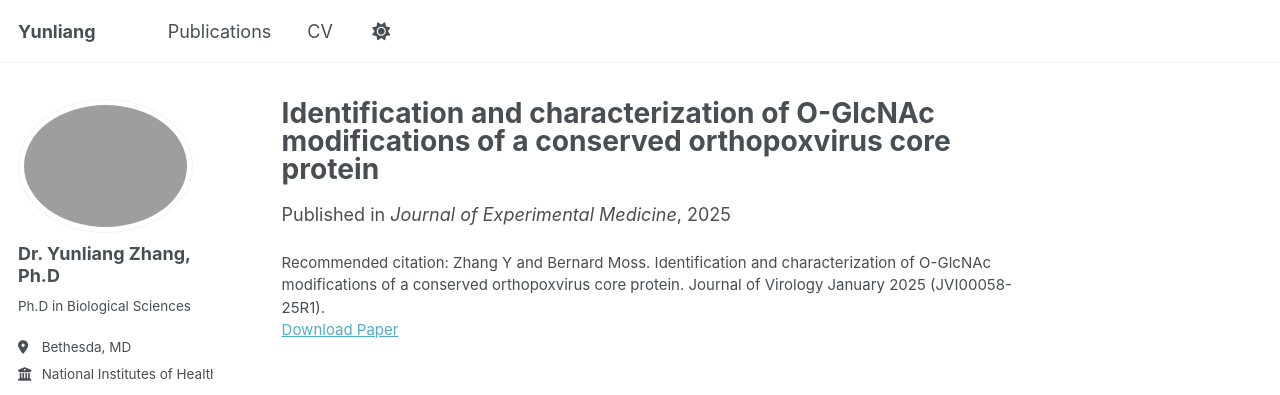
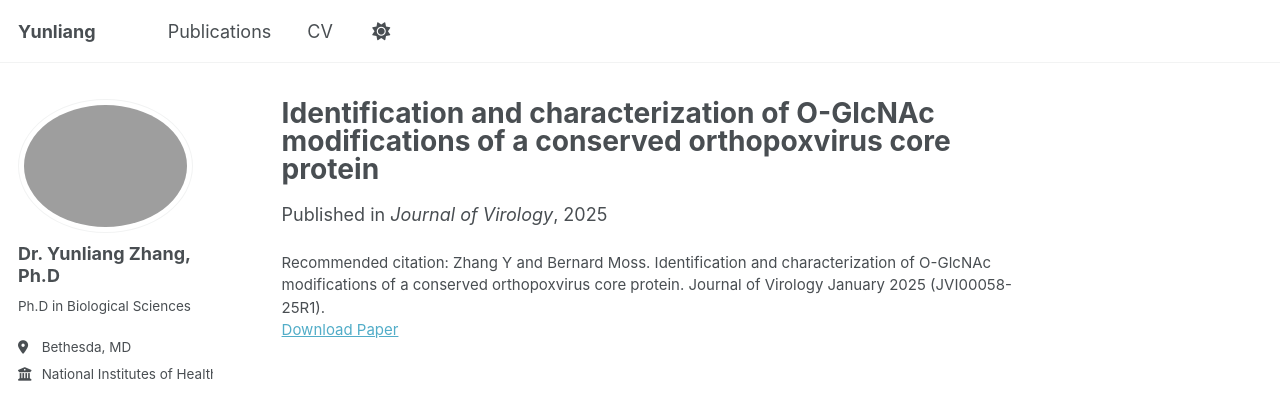
Before and after one commit to zhang-virpath/zhang-virpath.github.io, a Jekyll site: the page built from _publications/2025-05-07-paper-title-number-7.md, in a window 1280 px wide and 1026 px high. Shown: the top 395 px of the window. Built offline with Jekyll 4.4.1, drawn with Linux system fonts in a browser that asks for light colours; some web fonts are replaced.

Commit message:
Update 2025-05-07-paper-title-number-7.md

```diff
--- a/_publications/2025-05-07-paper-title-number-7.md
+++ b/_publications/2025-05-07-paper-title-number-7.md
@@ -4,7 +4,7 @@ collection: publications
 category: manuscripts
 permalink: /publication/2025-05-07-paper-title-number-7
 date: 2025-05-07
-venue: 'Journal of Experimental Medicine'
+venue: 'Journal of Virology'
 paperurl: '[https://rupress.org/jem/article/219/2/e20211191/212953/CD127-imprints-functional-heterogeneity-to](https://journals.asm.org/journal/jvi)'
 citation: 'Zhang Y and Bernard Moss. Identification and characterization of O-GlcNAc modifications of a conserved orthopoxvirus core protein. Journal of Virology January 2025 (JVI00058-25R1).'
 ---
```
